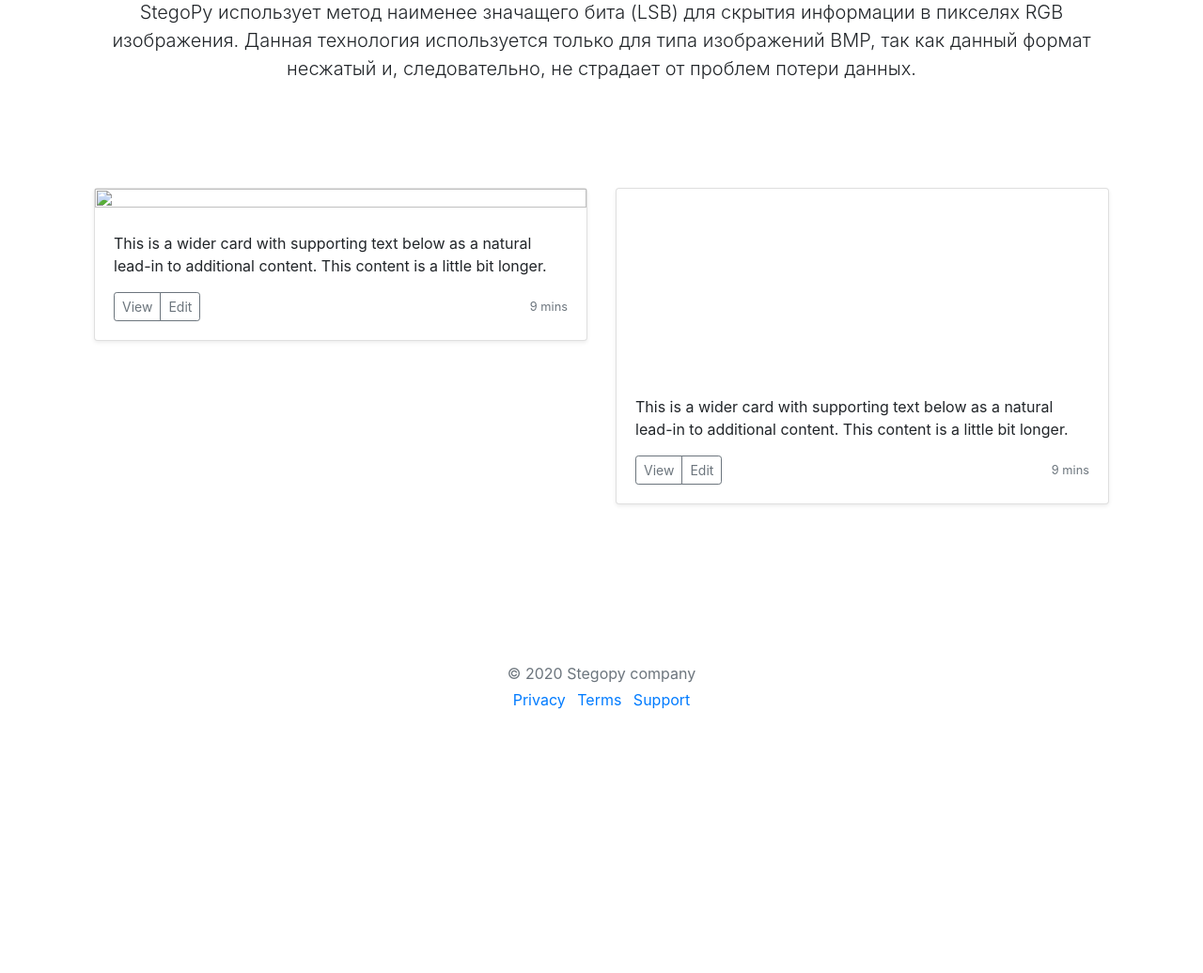
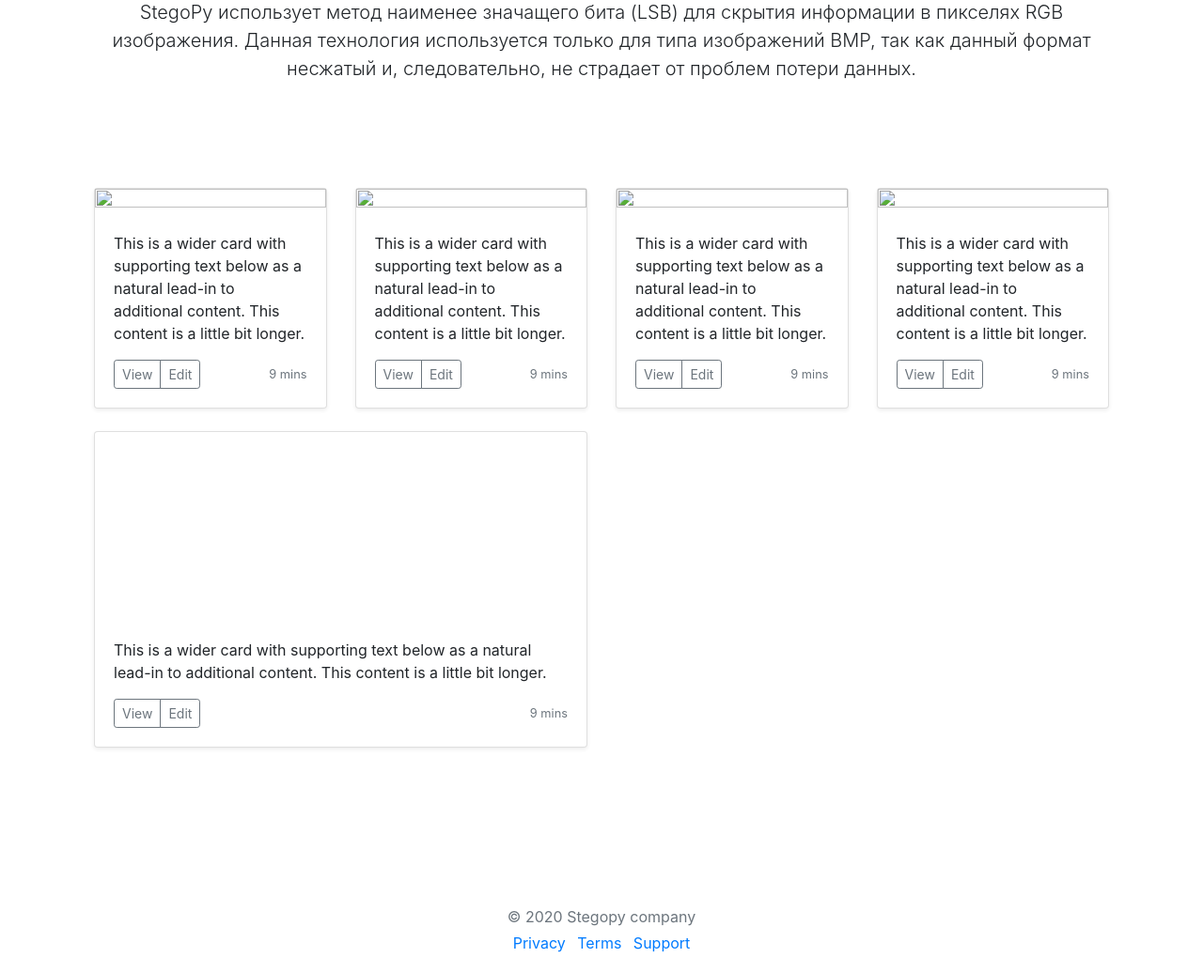
Before and after one commit to 1v1expert/stegopy, a Django app: template app/templates/result.html in a window 1280 px wide. Shown: the part 192-1228 px from the top of the page at 94% size. Before the commit the page ends 947 px from the top, so only its background shows below. Run offline with Django 3.2, Linux system fonts and the light colour scheme; the template is opened without the code that fills it, so the values that code supplies are empty; some libraries are stand-ins or nearby versions.

Commit message:
rewrite template and and fix build container

```diff
--- a/app/templates/result.html
+++ b/app/templates/result.html
@@ -6,9 +6,57 @@
     <div class="container">
 
         <div class="row">
-            <div class="col-md-6">
+            <div class="col-md-3">
                 <div class="card mb-4 shadow-sm">
                     <img src="{{ steganographic.original_image.url }}" width="100%" height="100%">
+                    <div class="card-body">
+                        <p class="card-text">This is a wider card with supporting text below as a natural lead-in to
+                            additional content. This content is a little bit longer.</p>
+                        <div class="d-flex justify-content-between align-items-center">
+                            <div class="btn-group">
+                                <button type="button" class="btn btn-sm btn-outline-secondary">View</button>
+                                <button type="button" class="btn btn-sm btn-outline-secondary">Edit</button>
+                            </div>
+                            <small class="text-muted">9 mins</small>
+                        </div>
+                    </div>
+                </div>
+            </div>
+            <div class="col-md-3">
+                <div class="card mb-4 shadow-sm">
+                    <img src="{{ steganographic.watermark_image.url }}" width="100%" height="100%">
+                    <div class="card-body">
+                        <p class="card-text">This is a wider card with supporting text below as a natural lead-in to
+                            additional content. This content is a little bit longer.</p>
+                        <div class="d-flex justify-content-between align-items-center">
+                            <div class="btn-group">
+                                <button type="button" class="btn btn-sm btn-outline-secondary">View</button>
+                                <button type="button" class="btn btn-sm btn-outline-secondary">Edit</button>
+                            </div>
+                            <small class="text-muted">9 mins</small>
+                        </div>
+                    </div>
+                </div>
+            </div>
+            <div class="col-md-3">
+                <div class="card mb-4 shadow-sm">
+                    <img src="{{ steganographic.fractal_key_image.url }}" width="100%" height="100%">
+                    <div class="card-body">
+                        <p class="card-text">This is a wider card with supporting text below as a natural lead-in to
+                            additional content. This content is a little bit longer.</p>
+                        <div class="d-flex justify-content-between align-items-center">
+                            <div class="btn-group">
+                                <button type="button" class="btn btn-sm btn-outline-secondary">View</button>
+                                <button type="button" class="btn btn-sm btn-outline-secondary">Edit</button>
+                            </div>
+                            <small class="text-muted">9 mins</small>
+                        </div>
+                    </div>
+                </div>
+            </div>
+            <div class="col-md-3">
+                <div class="card mb-4 shadow-sm">
+                    <img src="{{ steganographic.fractal_key_with_watermark.url }}" width="100%" height="100%">
                     <div class="card-body">
                         <p class="card-text">This is a wider card with supporting text below as a natural lead-in to
                             additional content. This content is a little bit longer.</p>
```
Also changed, not shown: app/utils/embed.py (+4 -3 lines), app/migrations/0003_steganographic_fractal_key_with_watermark.py (added), 1 other file.
